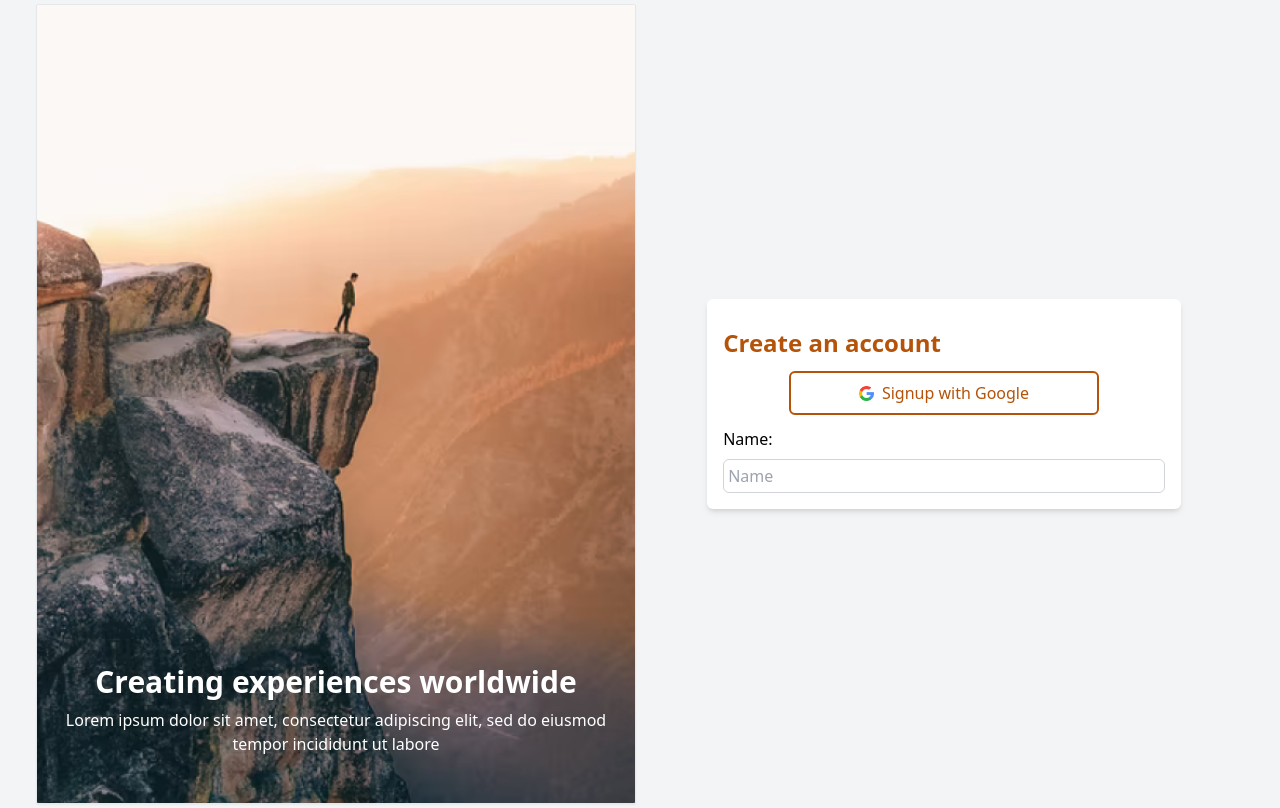
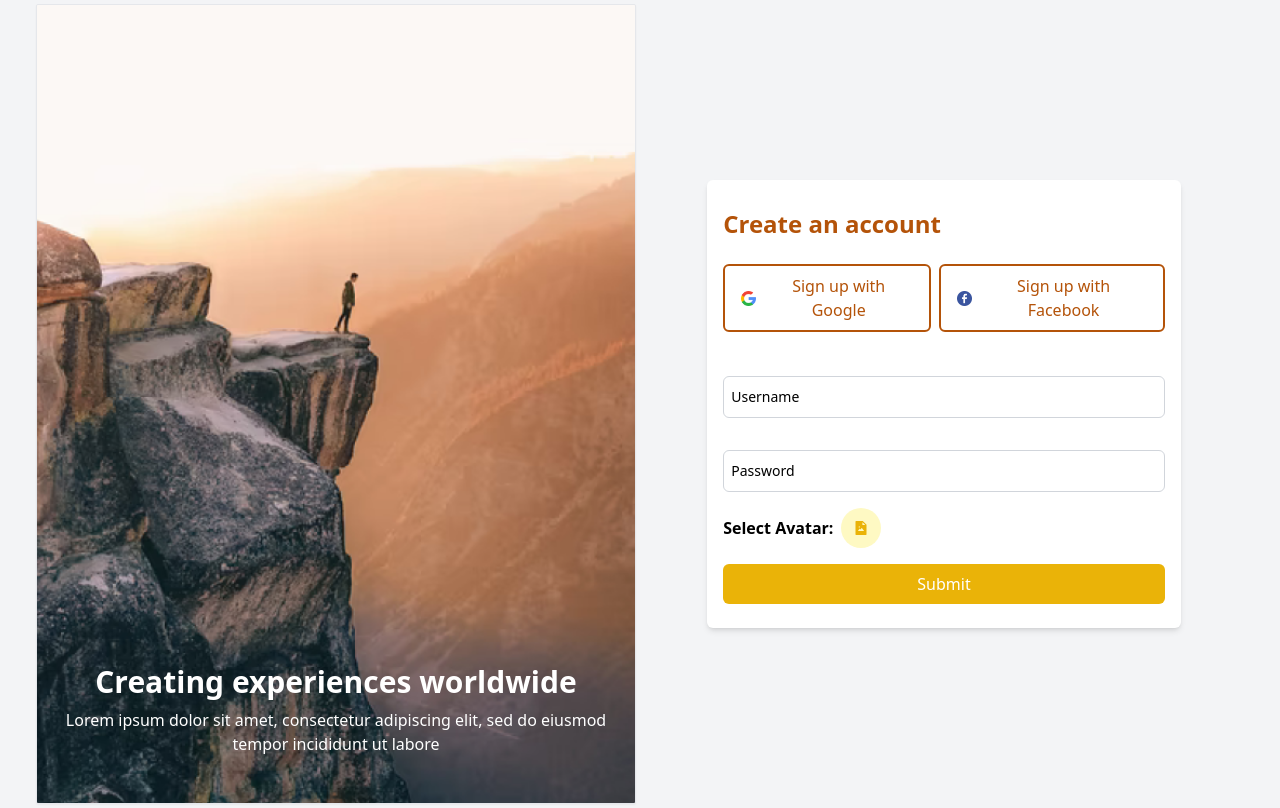
Before and after one commit to Nwachukwu-Uzor/film-book-ui, a Next.js app: page /register in a window 1280 px wide. Built offline with nearby package versions, Linux system fonts and the light colour scheme; no server answers.

Commit message:
adds signup with google and passport to ui

```diff
--- a/package.json
+++ b/package.json
@@ -12,10 +12,13 @@
     "@types/node": "18.15.11",
     "@types/react": "18.0.33",
     "@types/react-dom": "18.0.11",
+    "formik": "^2.2.9",
     "next": "13.2.4",
     "react": "18.2.0",
     "react-dom": "18.2.0",
-    "typescript": "5.0.3"
+    "react-icons": "^4.8.0",
+    "typescript": "5.0.3",
+    "yup": "^1.0.2"
   },
   "devDependencies": {
     "autoprefixer": "^10.4.14",
--- /dev/null
+++ b/src/components/Button.tsx
@@ -0,0 +1,19 @@
+import React, { MouseEvent, FC } from "react";
+
+interface Props {
+  title: string;
+  type?: "button" | "submit" | "reset" | undefined;
+  handleClick?: (event: MouseEvent<HTMLButtonElement>) => void;
+}
+
+export const Button: FC<Props> = ({ title, handleClick, type = "button" }) => {
+  return (
+    <button
+      className="px-3 py-2 bg-yellow-500 text-white rounded-md active:ring-2 active:ring-yellow-500 active:opacity-75 hover:opacity-75 cursor-pointer"
+      onClick={handleClick}
+      type={type}
+    >
+      {title}
+    </button>
+  );
+};
--- /dev/null
+++ b/src/components/SocialSigninButton.tsx
@@ -0,0 +1,24 @@
+import React, { MouseEvent, FC } from "react";
+import Image from "next/image";
+
+interface Props {
+  handleClick: (event: MouseEvent<HTMLButtonElement>) => void;
+  title: string;
+  imageUrl: string;
+}
+
+export const SocialSigninButton: FC<Props> = ({
+  handleClick,
+  title,
+  imageUrl,
+}) => {
+  return (
+    <button
+      className="border-2 text-amber-700 border-amber-700 px-4 py-2 rounded-md hover:opacity-30 flex justify-center items-center gap-2 mx-auto my-3"
+      onClick={handleClick}
+    >
+      <Image src={imageUrl} alt={title} height="15" width="15" />
+      {title}
+    </button>
+  );
+};
--- /dev/null
+++ b/src/components/TextInput.tsx
@@ -0,0 +1,48 @@
+import { error } from "console";
+import React, { ChangeEvent, FC } from "react";
+
+interface Props {
+  value: string;
+  handleChange: (event: ChangeEvent) => void;
+  isError: boolean;
+  touched: boolean;
+  label: string;
+  name: string;
+  id?: string;
+  error: string;
+  type?: string
+}
+
+export const TextInput: FC<Props> = ({
+  value,
+  handleChange,
+  isError,
+  touched,
+  label,
+  name,
+  id,
+  error,
+  type="text"
+}) => (
+  <div>
+    <div className="relative mt-6">
+      <input
+        type={type}
+        className="peer w-full border placeholder:text-transparent px-2 py-2 rounded-md focus:border-amber-600 focus:border-2 border-gray-300 focus:outline-none"
+        name={name}
+        id={id}
+        value={value}
+        onChange={handleChange}
+      />
+      <label
+        htmlFor={name}
+        className="absolute text-sm left-0 ml-1 px-1 top-[50%] -translate-y-[50%] peer-focus:top-0 bg-transparent peer-focus:bg-white duration-100 ease-linear peer-placeholder-shown:translate-y-0 peer-placeholder-shown:text-base peer-placeholder-shown:text-gray-500 peer-focus:ml-1 peer-focus:-translate-y-[50%] peer-focus:px-1 peer-focus:text-sm"
+      >
+        {label}
+      </label>
+    </div>
+    {touched && isError ? (
+      <p className="my-1 text-sm text-red-700">{error}</p>
+    ) : null}
+  </div>
+);
--- /dev/null
+++ b/src/components/index.ts
@@ -0,0 +1,2 @@
+export { TextInput } from "./TextInput";
+export { Button } from "./Button";
--- a/src/pages/register.tsx
+++ b/src/pages/register.tsx
@@ -1,12 +1,68 @@
-import React from "react";
+import React, { useState, ChangeEvent, useEffect } from "react";
+import { useFormik } from "formik";
+import * as Yup from "yup";
 import Image from "next/image";
+import { AiFillFileImage } from "react-icons/ai";
 
 import { environment, backendBaseUrl } from "@/config/";
+import { Button, TextInput } from "@/components";
+import { SocialSigninButton } from "@/components/SocialSigninButton";
+
+const initialFieldValues = {
+  username: "",
+  password: "",
+};
+
+const validationSchema = Yup.object().shape({
+  username: Yup.string()
+    .required("Username is required")
+    .min(5, "Username should be at least 5 characters"),
+  password: Yup.string()
+    .required("Password is required")
+    .min(5, "Password should be at least 5 characters"),
+});
 
 const Register = () => {
+  const [avatar, setAvatar] = useState<File | null | undefined>(null);
+  const [preview, setPreview] = useState<string | null | undefined>(null);
+  const { values, handleSubmit, handleChange, touched, errors } = useFormik({
+    initialValues: initialFieldValues,
+    validationSchema: validationSchema,
+    onSubmit: async (value) => {},
+  });
+
   const handleGoogleSignin = () => {
     window.open(`${backendBaseUrl}/auth/google`, "_self");
   };
+
+  const handleFacebookSignin = () => {
+    window.open(`${backendBaseUrl}/auth/facebook`, "_self");
+  }
+
+  const handleAvatarChange = (event: ChangeEvent<HTMLInputElement>) => {
+    const file = event?.target?.files?.[0];
+    if (!file) {
+      return;
+    }
+    console.log("here");
+    setAvatar(file);
+  };
+
+  // create a preview as a side effect, whenever selected file is changed
+  useEffect(() => {
+    if (!avatar) {
+      setPreview(undefined);
+      return;
+    }
+
+    const objectUrl = URL.createObjectURL(avatar);
+    console.log(objectUrl);
+    setPreview(objectUrl);
+
+    // free memory when ever this component is unmounted
+    return () => URL.revokeObjectURL(objectUrl);
+  }, [avatar]);
+
   return (
     <section className="flex items-center justify-center min-h-screen bg-gray-100">
       <div className="grid grid-cols-1 lg:grid-cols-2 w-[95%] max-w-[1500px]">
@@ -34,22 +90,70 @@ const Register = () => {
             <h1 className="text-amber-700 text-lg lg:text-2xl font-semibold my-3">
               Create an account
             </h1>
-            <button
-              className="border-2 text-amber-700 border-amber-700 px-4 py-2 w-[70%] rounded-md hover:opacity-30 flex justify-center items-center gap-2 mx-auto my-3"
-              onClick={handleGoogleSignin}
-            >
-              <Image src="/images/google.png" alt="" height="15" width="15" />
-              Signup with Google
-            </button>
-            <form className="">
-              <div className="flex flex-col gap-2">
-                <label>Name: </label>
+            <div className="flex items-center gap-2">
+              <SocialSigninButton
+                title="Sign up with Google"
+                handleClick={handleGoogleSignin}
+                imageUrl="/images/google.png"
+              />
+              <SocialSigninButton
+                title="Sign up with Facebook"
+                handleClick={handleFacebookSignin}
+                imageUrl="/images/facebook.png"
+              />
+            </div>
+            <form className="my-2 flex flex-col gap-2" onSubmit={handleSubmit}>
+              <TextInput
+                value={values?.username}
+                handleChange={handleChange}
+                touched={Boolean(touched?.username)}
+                isError={Boolean(errors?.username) ?? false}
+                name="username"
+                label="Username"
+                error={errors?.username ?? ""}
+                id="username"
+                type="text"
+              />
+              <TextInput
+                value={values?.password}
+                handleChange={handleChange}
+                touched={Boolean(touched?.password)}
+                isError={Boolean(errors?.password) ?? false}
+                name="password"
+                label="Password"
+                error={errors?.password ?? ""}
+                id="password"
+                type="password"
+              />
+              <div className="my-2 flex justify-between">
+                <label
+                  htmlFor="avatar"
+                  className="flex flex-col gap-2 items-center w-fit lg:flex-row cursor-pointer"
+                >
+                  <span className="font-bold">Select Avatar: </span>
+                  <span className="h-[40px] w-[40px] bg-yellow-100 rounded-full flex items-center justify-center">
+                    <AiFillFileImage className="text-yellow-500" />
+                  </span>
+                </label>
                 <input
-                  type="text"
-                  placeholder="Name"
-                  className="border p-1 rounded-md focus:border-amber-600 focus:border-2 border-gray-300 focus:outline-none"
+                  type="file"
+                  accept=".jpg,.png,.jpeg"
+                  hidden
+                  name="avatar"
+                  id="avatar"
+                  onChange={handleAvatarChange}
                 />
+                {preview ? (
+                  <Image
+                    src={preview}
+                    alt="avatar"
+                    height="300"
+                    width="300"
+                    className="h-[50px] w-[50px] object-cover rounded-full"
+                  />
+                ) : null}
               </div>
+              <Button title="Submit" type="submit" />
             </form>
           </div>
         </div>
```
Also changed, not shown: 2 other files (tests, documents, lock files or other folders).
